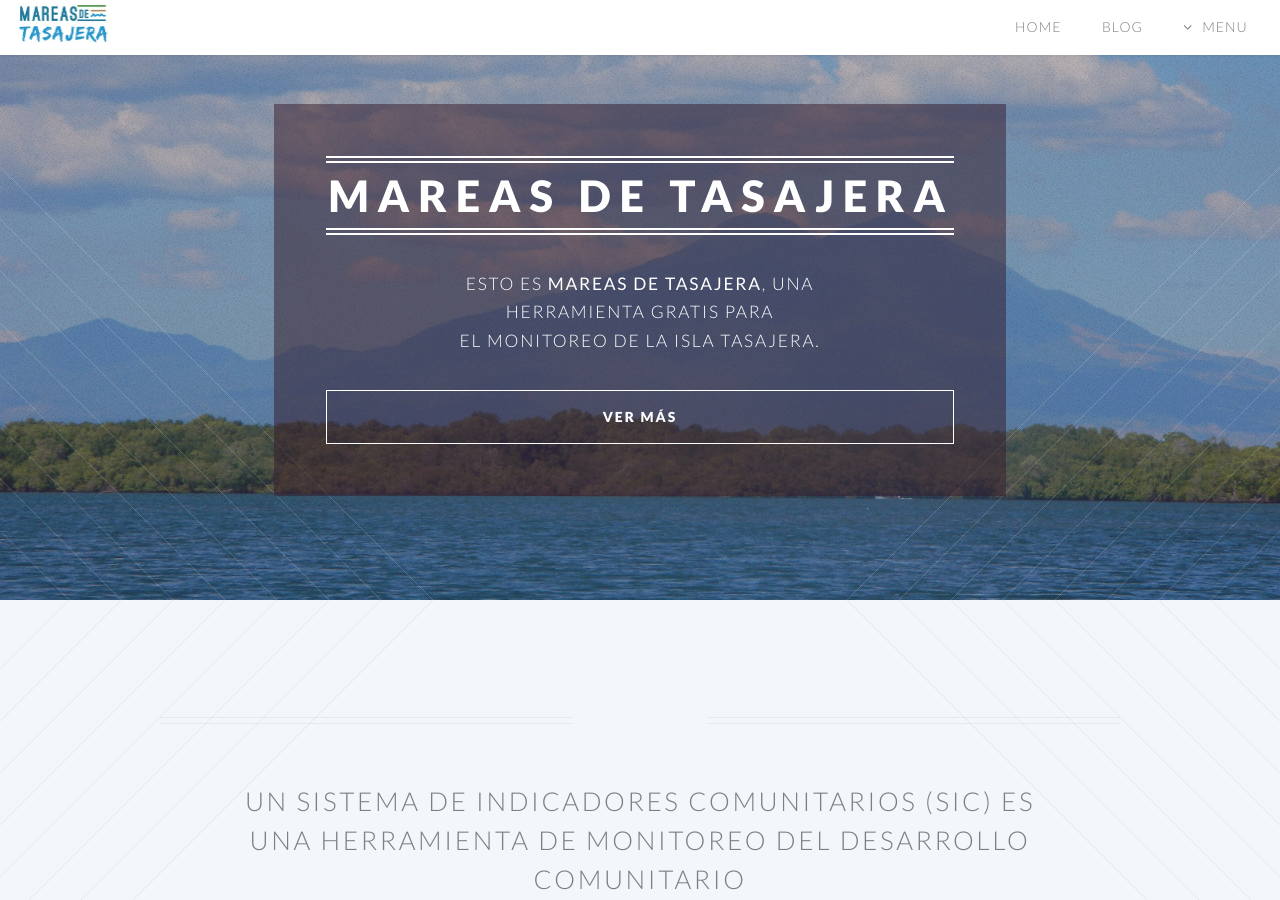
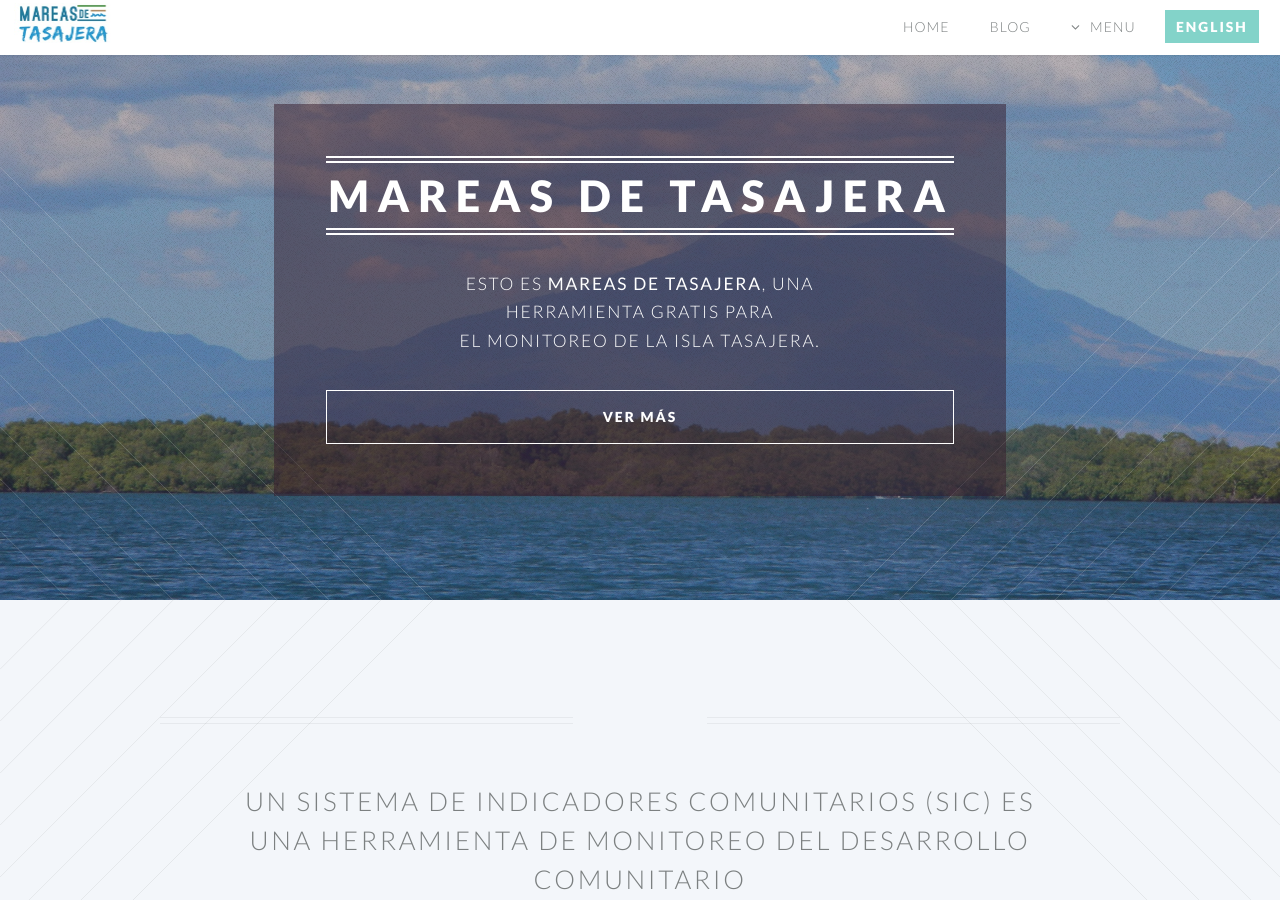
Before and after one commit to danteo90/danteo90.github.io, a Jekyll site: the page built from index.html, in a window 1280 px wide and 900 px high. Built offline with Jekyll 4.4.1, drawn with Linux system fonts in a browser that asks for light colours.

Commit message:
Update header.html

```diff
--- a/_includes/header.html
+++ b/_includes/header.html
@@ -23,6 +23,7 @@
 								</li>
 							</ul>
 						</li>
+						<li><a href="#" class="button special">English</a></li>
 					</ul>
 				</nav>
 			</header>
```
